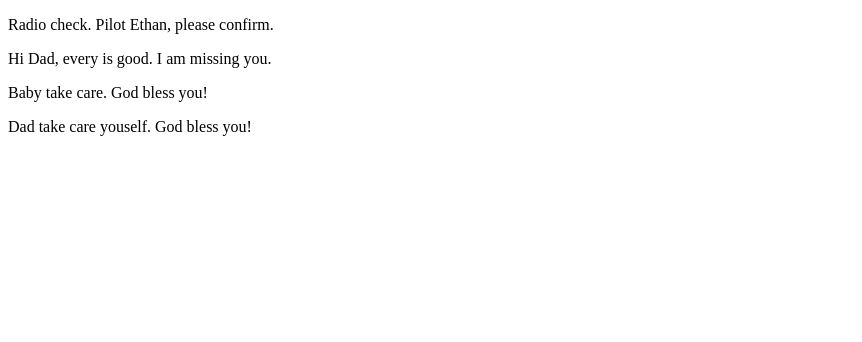
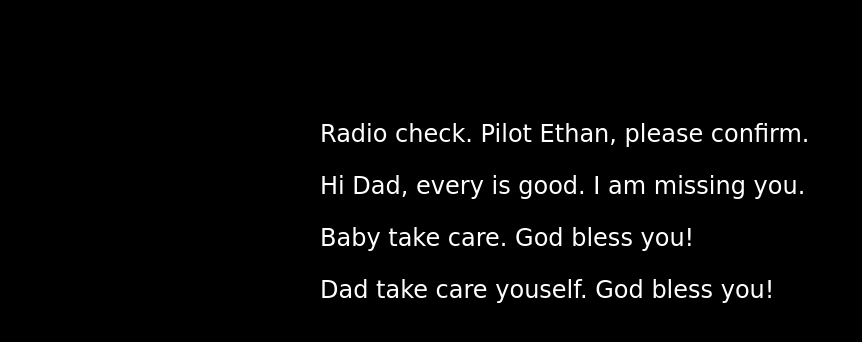
Before and after one commit to Daviddong091216/20200322, a plain HTML site: page index.html in a window 1280 px wide. Shown: the whole page, without its empty margins (0-862 px from the left). Drawn offline with Linux system fonts and the light colour scheme.

Commit message:
Ethan change style.css

```diff
--- a/index.html
+++ b/index.html
@@ -1,7 +1,8 @@
 <!DOCTYPE html>
 <html>
     <head>
-
+        <link rel= "stylesheet" type= "text/css" href= "style.css">
+        <link href="https://fonts.googleapis.com/css?family=Satisfy" rel="stylesheet">
     </head>
     <body>
         <p>Radio check. Pilot Ethan, please confirm.</p>
--- /dev/null
+++ b/style.css
@@ -0,0 +1,7 @@
+body {
+    color: white;
+    background-color: black;
+    font-size: 150%;
+    font-family: 'Statisfy', cursive;
+    margin: 5em 25%;
+}
```
